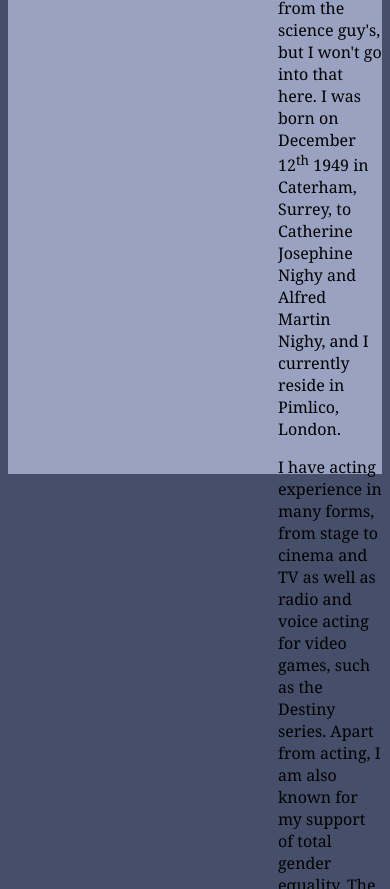
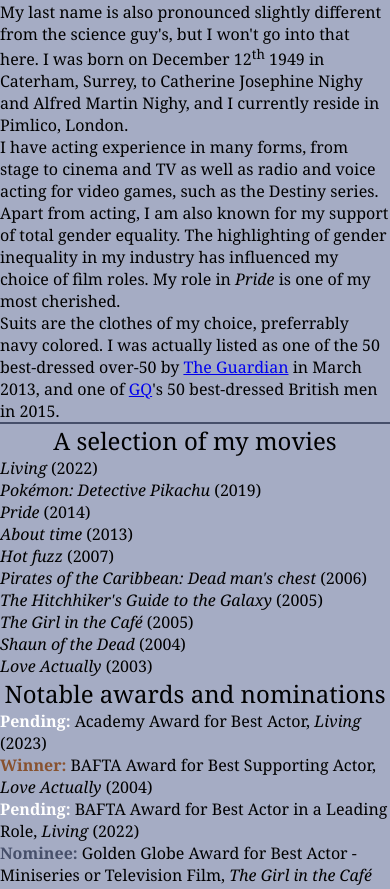
Before and after one commit to annabjurback/frontend-assignment-1, a plain HTML site: page index.html in a window 390 px wide. Shown: the part 391-1280 px from the top of the page. Drawn offline with Linux system fonts and the light colour scheme.

Commit message:
detailed colors

```diff
--- a/b-nighy.css
+++ b/b-nighy.css
@@ -1,8 +1,8 @@
 * {
     font-family: Georgia, 'Times New Roman', Times, serif;
     box-sizing: border-box;
-    /* margin: 0;
-    padding: 0; */
+    margin: 0;
+    padding: 0;
 }
 
 body {
@@ -10,7 +10,8 @@ body {
 }
 
 hr {
-    color: #464f6a;
+    border: 1px solid #464f6a;
+
 }
 
 h1 {
@@ -38,14 +39,14 @@ main {
     max-width: 1085px;
     margin-left: auto;
     margin-right: auto;
-    background-color: #99a2c0;
-    height: 100vh;
+    background-color: #a5acc4;
+    min-height: 100vh;
 }
 
 #top {
     display: grid;
     grid-template:
-        "a b" ;
+        "a b";
 }
 
 #achievements {
@@ -54,8 +55,26 @@ main {
         "a b" /1fr 1fr;
 }
 
+@media (max-width: 790px) {
+    #top {
+        display: grid;
+        grid-template:
+            "a"
+            "b";
+    }
+
+    #achievements {
+        display: grid;
+        grid-template:
+            "a"
+            "b";
+    }
+}
+
 #image {
     grid-area: a;
+    margin-left:auto;
+    margin-right:auto;
 }
 
 #movies {
@@ -69,3 +88,18 @@ main {
 #awards {
     grid-area: b;
 }
+
+.pending {
+     color: rgb(255, 255, 255);
+     text-shadow: #464f6a 1px 6 5px;
+     /* fixa blurr på texten!! */
+}
+
+.winner {
+    color: #88522f;
+     /* rgb(255, 217, 0); */
+}
+
+.nominee {
+    color: #464f6a;
+}
```
Also changed, not shown: index.html (+0 -12 lines).
